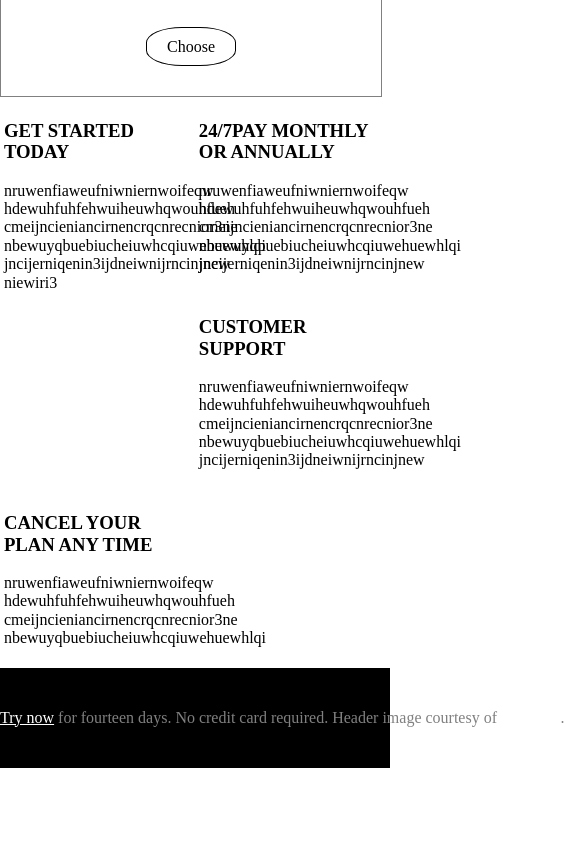
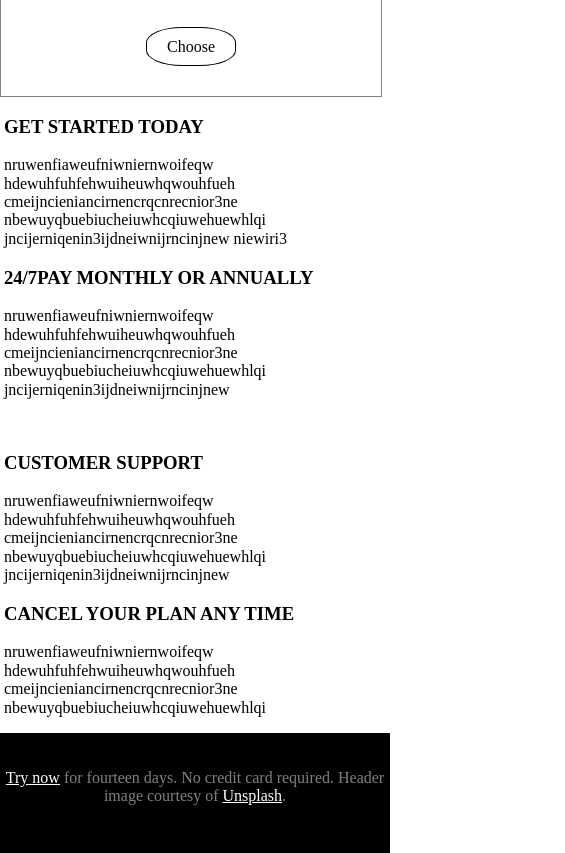
Before and after one commit to chasmc/tiy-homework-responsivesite, a plain HTML site: page index.html in a window 390 px wide. Shown: the part 2515-3368 px from the top of the page, 565 px wide, since content can reach past the window. Before the commit the page ends 3283 px from the top, so only its background shows below. Drawn offline with nearby package versions, Linux system fonts and the light colour scheme; a script that the page names is missing.

Commit message:
submission3

```diff
--- a/css/style.css
+++ b/css/style.css
@@ -124,8 +124,7 @@ footer{
   color:gray;
   text-align:center;
   height:100px;
-  line-height:100px;
-  white-space:nowrap;
+  padding-top:20px;
 }
 
 .try{
@@ -152,7 +151,7 @@ footer{
 
 /*break 2*/
 @media(min-width: 479px) and (max-width: 767px){
-  .art2, .art1, .allcolsec1{
+  .info, .allcol{
     float:none;
     width:100%;
   }
@@ -167,7 +166,7 @@ footer{
 
 /*break 1*/
 @media(max-width:478px){
-  .art2, .art1, .allcolsec1{
+  .info, .allcol{
     float:none;
     width:100%;
   }
```
